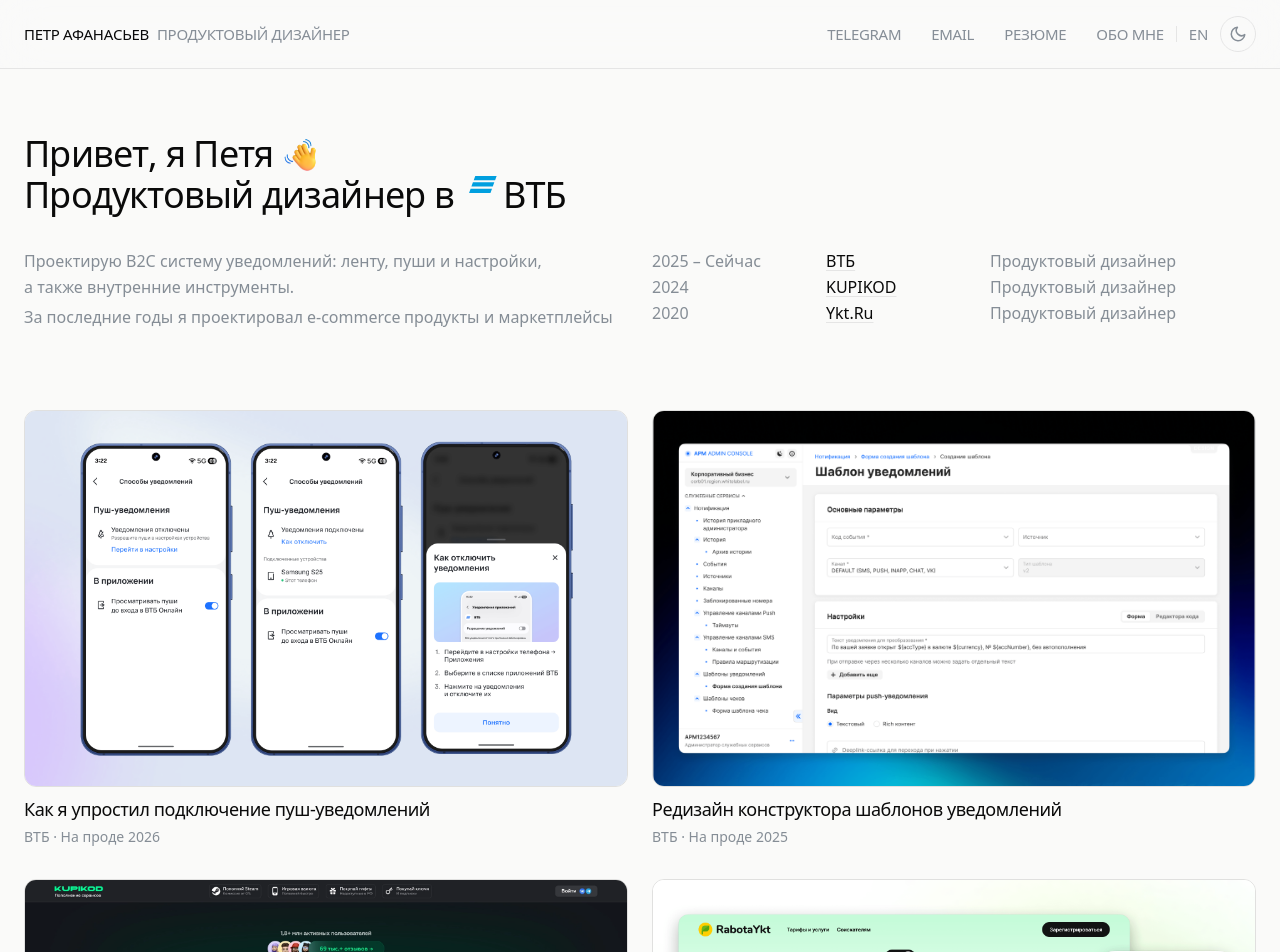
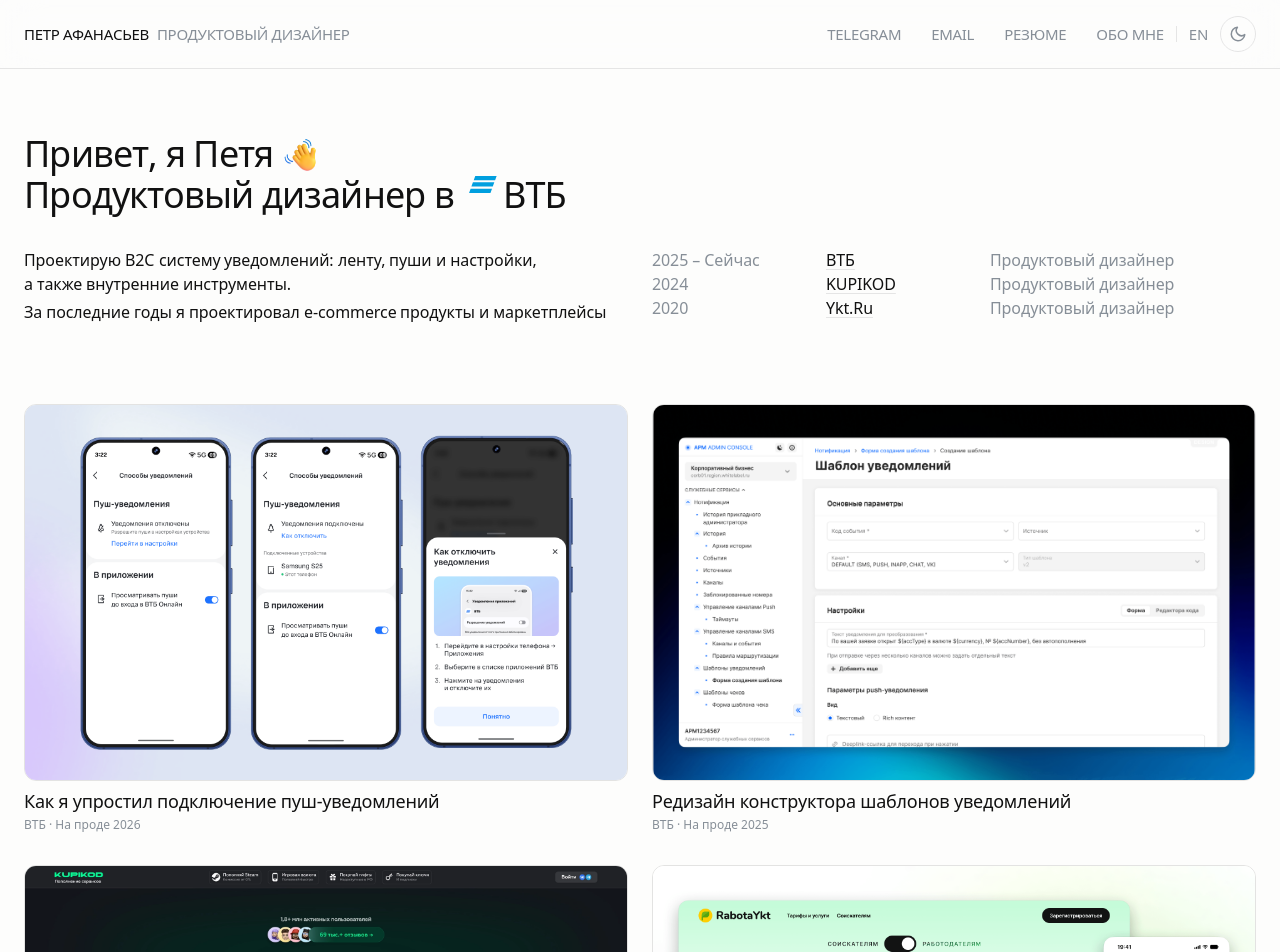
Before and after one commit to apmfiit/portfolio, a Next.js app: page / in a window 1280 px wide. Shown: the top 952 px of the page. Built offline with nearby package versions, Linux system fonts and the light colour scheme.

Commit message:
Apply refined reading typography and warm white background sitewide

```diff
--- a/app/globals.css
+++ b/app/globals.css
@@ -2,8 +2,8 @@
 
 :root {
   --font-inter: "Inter Variable", ui-sans-serif, system-ui, sans-serif;
-  --background: #fafaf9;
-  --foreground: #0a0a0a;
+  --background: #FDFDFC;
+  --foreground: #111;
   --muted: #32404f95;
   --rule: #e5e5e5;
   --accent: #0a0a0a;
@@ -72,6 +72,33 @@
 a {
   text-decoration-thickness: 1px;
   text-underline-offset: 3px;
+}
+
+.reading-copy {
+  color: var(--foreground);
+  font-size: 16px;
+  font-weight: 440;
+  line-height: 24px;
+  letter-spacing: -0.00563rem;
+  text-wrap: pretty;
+}
+
+.section-title {
+  color: var(--foreground);
+  font-size: 18px;
+  font-weight: 500;
+  line-height: 24px;
+  letter-spacing: -0.0125em;
+  text-wrap: pretty;
+}
+
+.quiet-label {
+  color: var(--muted);
+  font-size: 12px;
+  font-weight: 400;
+  line-height: 16px;
+  letter-spacing: 0;
+  text-transform: none;
 }
 
 ::selection {
--- a/components/AboutView.tsx
+++ b/components/AboutView.tsx
@@ -187,7 +187,7 @@
                   return (
                     <li
                       key={i}
-                      className="relative pl-6 text-base md:text-lg font-normal text-pretty text-foreground/80 before:absolute before:left-0 before:text-muted before:content-['•']"
+                      className="reading-copy relative pl-6 before:absolute before:left-0 before:text-muted before:content-['•']"
                     >
                       {parts.map((part, k) => (
                         <span key={k}>
@@ -215,7 +215,7 @@
                   >
                     <p className="text-sm text-muted">{a.year}</p>
                     <div className="flex flex-col gap-3">
-                      <p className="text-base md:text-lg font-normal text-pretty text-foreground/80">
+                      <p className="reading-copy">
                         {typo(a.text[locale])}
                       </p>
                       {a.images && a.images.length > 0 && (
@@ -254,7 +254,7 @@
           {/* About me */}
           <FadeIn delay={0.05}>
             <Section label={tr.aboutMe}>
-              <p className="text-base md:text-lg font-normal text-pretty text-foreground/80">
+              <p className="reading-copy">
                 {typo(about.personal[locale])}
               </p>
             </Section>
@@ -312,7 +312,7 @@
 }) {
   return (
     <section className="flex flex-col gap-6 border-t border-rule pt-8">
-      <h2 className="text-sm uppercase tracking-[-0.02em] text-muted">{label}</h2>
+      <h2 className="section-title">{label}</h2>
       <div>{children}</div>
     </section>
   );
--- a/components/HomeView.tsx
+++ b/components/HomeView.tsx
@@ -74,7 +74,7 @@
                 const DB = 220;
                 const DS = 34;
                 return (
-                  <div className="flex flex-col gap-1 text-base leading-relaxed text-muted">
+                  <div className="reading-copy flex flex-col gap-1">
                     <p>
                       {tr.taglineSub.split("\n").map((line, li) => (
                         <span key={li} className="block">
@@ -89,7 +89,7 @@
                 );
               })()}
 
-              <ul className="flex flex-col text-base leading-relaxed">
+              <ul className="reading-copy flex flex-col">
                 {experience.map((e, i) => (
                   <li
                     key={i}
--- a/components/ProjectCard.tsx
+++ b/components/ProjectCard.tsx
@@ -29,10 +29,10 @@
         )}
       </div>
       <div className="flex flex-col gap-1">
-        <h3 className="text-lg font-medium tracking-tight text-balance">
+        <h3 className="section-title">
           {typo(project.headline[locale])}
         </h3>
-        <p className="text-sm text-muted">
+        <p className="quiet-label">
           {project.company} · {project.status[locale]} {project.year}
         </p>
       </div>
--- /dev/null
+++ b/components/ProjectTypography.module.css
@@ -0,0 +1,11 @@
+/* Case headings share the reading column's left edge at a shorter measure. */
+.article section > h2 {
+  max-width: 560px;
+  margin-inline-start: max(0px, calc((100% - 644px) / 2));
+  margin-inline-end: auto;
+}
+
+/* Group the navigation landmark closely with the meaningful heading. */
+.article section:has(> h2) > p:first-child {
+  margin-bottom: -8px;
+}
--- a/components/ProjectView.tsx
+++ b/components/ProjectView.tsx
@@ -11,6 +11,7 @@
 import { TableOfContents } from "./TableOfContents";
 import { ZoomableImage } from "./ZoomableImage";
 import { VtbEcosystem } from "./VtbEcosystem";
+import styles from "./ProjectTypography.module.css";
 
 // Company names that become plain blue links inside body/blurb text.
 // (The frosty/ice hover is reserved for the home page and the About title.)
@@ -107,7 +108,7 @@
               <h1 className="mx-auto w-full max-w-[644px] text-[2rem] font-semibold leading-[1.1] tracking-tight text-balance sm:text-[2.5rem]">
                 {typo(p.headline[locale])}
               </h1>
-              <p className="mx-auto w-full max-w-[644px] text-lg text-foreground/80 leading-relaxed text-balance">
+              <p className="reading-copy mx-auto w-full max-w-[644px]">
                 {p.blurb[locale].split("\n").map((line, i) => (
                   <span key={i} className="block">
                     {typo(line)}
@@ -145,20 +146,20 @@
           )}
 
           {p.sections && p.sections.length > 0 && (
-            <article className="mt-16 flex flex-col gap-20">
+            <article className={`mt-16 flex flex-col gap-20 ${styles.article}`}>
               {p.sections.map((s) => (
                 <FadeIn key={s.id} delay={0.04}>
                   <section id={s.id} className="scroll-mt-24 flex flex-col gap-4">
-                    <p className="mx-auto w-full max-w-[644px] text-sm uppercase tracking-[-0.02em] text-muted">
+                    <p className="quiet-label mx-auto w-full max-w-[644px]">
                       {s.eyebrow[locale]}
                     </p>
                     {s.heading?.[locale]?.trim() && (
-                      <h2 className="mx-auto w-full max-w-[644px] text-2xl font-medium tracking-[-0.0125em] text-pretty">
-                        {typo(s.heading[locale])}
+                      <h2 className="section-title mx-auto w-full max-w-[644px]">
+                        {typo(s.heading?.[locale]?.trim() || s.eyebrow[locale])}
                       </h2>
                     )}
                     {s.bullets ? (
-                      <ul className="mx-auto flex w-full max-w-[644px] flex-col gap-2 text-base font-normal text-pretty text-foreground/80 md:text-lg">
+                      <ul className="reading-copy mx-auto flex w-full max-w-[644px] flex-col gap-2">
                         {s.body?.[locale]?.map((item, i) => (
                           <li
                             key={i}
@@ -170,7 +171,7 @@
                       </ul>
                     ) : (
                       s.body?.[locale]?.map((para, i) => (
-                        <p key={i} className="mx-auto w-full max-w-[644px] text-base font-normal text-pretty text-foreground/80 md:text-lg">
+                        <p key={i} className="reading-copy mx-auto w-full max-w-[644px]">
                           {renderPara(para)}
                         </p>
                       ))
@@ -180,7 +181,7 @@
                         {s.callout[locale].map((para, i) => (
                           <p
                             key={i}
-                            className="text-base font-normal text-pretty text-foreground/80 md:text-lg"
+                            className="reading-copy"
                           >
                             {renderPara(para)}
                           </p>
@@ -232,7 +233,7 @@
                   <span className="text-sm uppercase tracking-[-0.02em] text-muted">
                     {locale === "en" ? "Next" : "Дальше"}
                   </span>
-                  <span className="text-lg font-medium tracking-tight text-balance text-foreground/90 transition-colors group-hover:text-foreground sm:text-xl">
+                  <span className="section-title">
                     {typo(next.headline[locale])}
                   </span>
                   <span className="text-sm text-muted">
```
